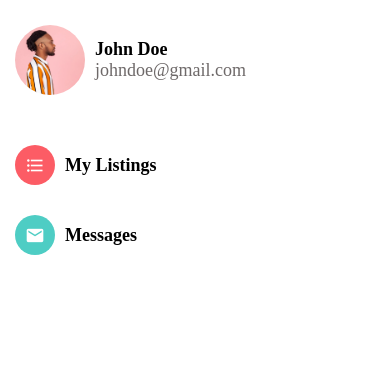
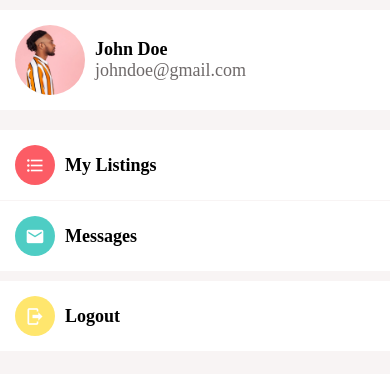
Before and after one commit to zahid2022skipq/ecommerceapp, a React Native app: screen / in a window 390 px wide. Shown: the top 374 px of the page. Built offline with nearby package versions, Linux system fonts and the light colour scheme.

Commit message:
Done with Account Screen

```diff
--- a/app/components/ListItem.js
+++ b/app/components/ListItem.js
@@ -38,6 +38,7 @@
   container: {
     flexDirection: "row",
     padding: 15,
+    backgroundColor: colors.white,
   },
   detailsContainer: {
     marginLeft: 10,
--- a/app/components/Screen.js
+++ b/app/components/Screen.js
@@ -2,8 +2,8 @@
 import Constants from "expo-constants";
 import { SafeAreaView, StyleSheet } from "react-native";
 
-function Screen({ children }) {
-  return <SafeAreaView style={styles.screen}>{children}</SafeAreaView>;
+function Screen({ children, style }) {
+  return <SafeAreaView style={[styles.screen, style]}>{children}</SafeAreaView>;
 }
 
 const styles = StyleSheet.create({
--- a/app/screens/AccountScreen.js
+++ b/app/screens/AccountScreen.js
@@ -1,7 +1,9 @@
 import React from "react";
 import { FlatList, StyleSheet, View } from "react-native";
+
 import Icon from "../components/Icon";
 import ListItem from "../components/ListItem";
+import ListItemSeparator from "../components/ListItemSeparator";
 import Screen from "../components/Screen";
 import { colors } from "../config/colors";
 
@@ -24,7 +26,7 @@
 
 function AccountScreen(props) {
   return (
-    <Screen>
+    <Screen style={styles.screen}>
       <View style={styles.container}>
         <ListItem
           title="John Doe"
@@ -36,6 +38,7 @@
         <FlatList
           data={menuItems}
           keyExtractor={(menuItem) => menuItem.title}
+          ItemSeparatorComponent={ListItemSeparator}
           renderItem={({ item }) => (
             <ListItem
               title={item.title}
@@ -49,6 +52,10 @@
           )}
         />
       </View>
+      <ListItem
+        title="Logout"
+        IconComponent={<Icon name="logout" backgroundColor="#ffe66d" />}
+      />
     </Screen>
   );
 }
@@ -57,6 +64,9 @@
   container: {
     marginVertical: 10,
   },
+  screen: {
+    backgroundColor: colors.light,
+  },
 });
 
 export default AccountScreen;
```
